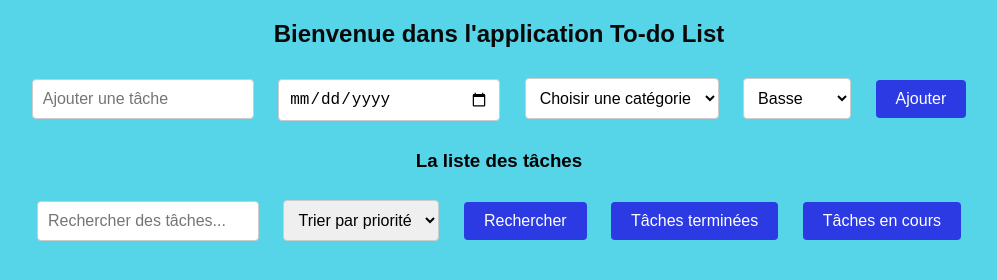
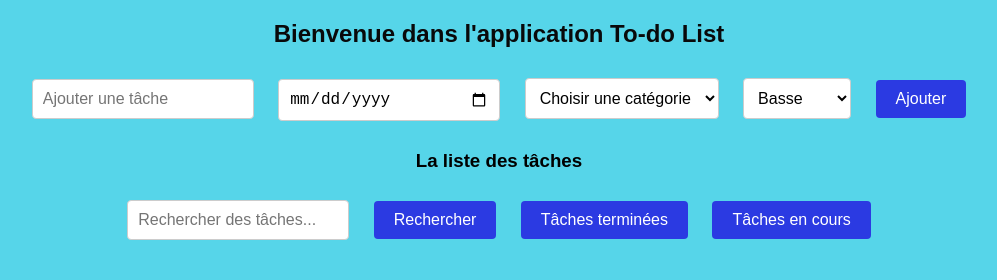
Before and after one commit to Mariam-webdev/my-to-do-list, a plain HTML site: page index.html in a window 1280 px wide. Shown: the whole page, without its empty margins (141-1138 px from the left). Drawn offline with Linux system fonts and the light colour scheme.

Commit message:
my-to-do-list

```diff
--- a/index.html
+++ b/index.html
@@ -24,16 +24,12 @@
             <button onclick="addTask()">Ajouter</button>
                  <h3>La liste des tâches</h3>
                  <input type="text" id="searchInput" placeholder="Rechercher des tâches...">
-                 <select id="sort">
-                    <option value="priority">Trier par priorité</option>
-                    <option value="date">Trier par date</option>
-                </select>
                     <button onclick="searchTasks()">Rechercher</button>
                     <button onclick="filterTasks('completed')">Tâches terminées</button>
                     <button onclick="filterTasks('ongoing')">Tâches en cours</button>
                     <ul id="task-list">
                         <!-- Les tâches seront ajoutées ici --> </ul>
     </div>
-    <script src="script.js"></script>
 </body>
+<script src="script.js"></script>
 </html>
--- a/script.js
+++ b/script.js
@@ -137,5 +137,3 @@ function searchTasks() {
         }
     });
 }
-
-window.onload = loadTasks;
```
